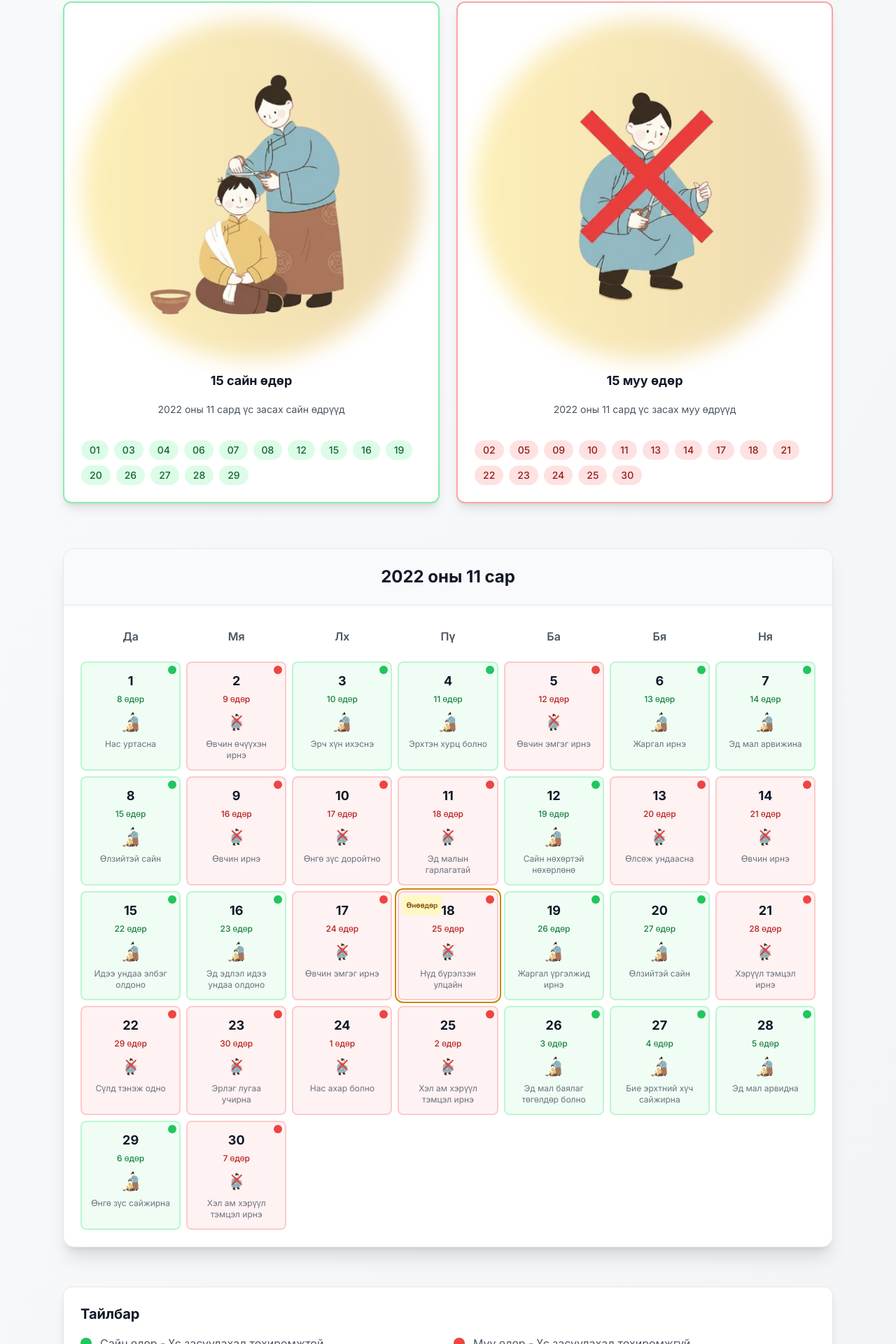
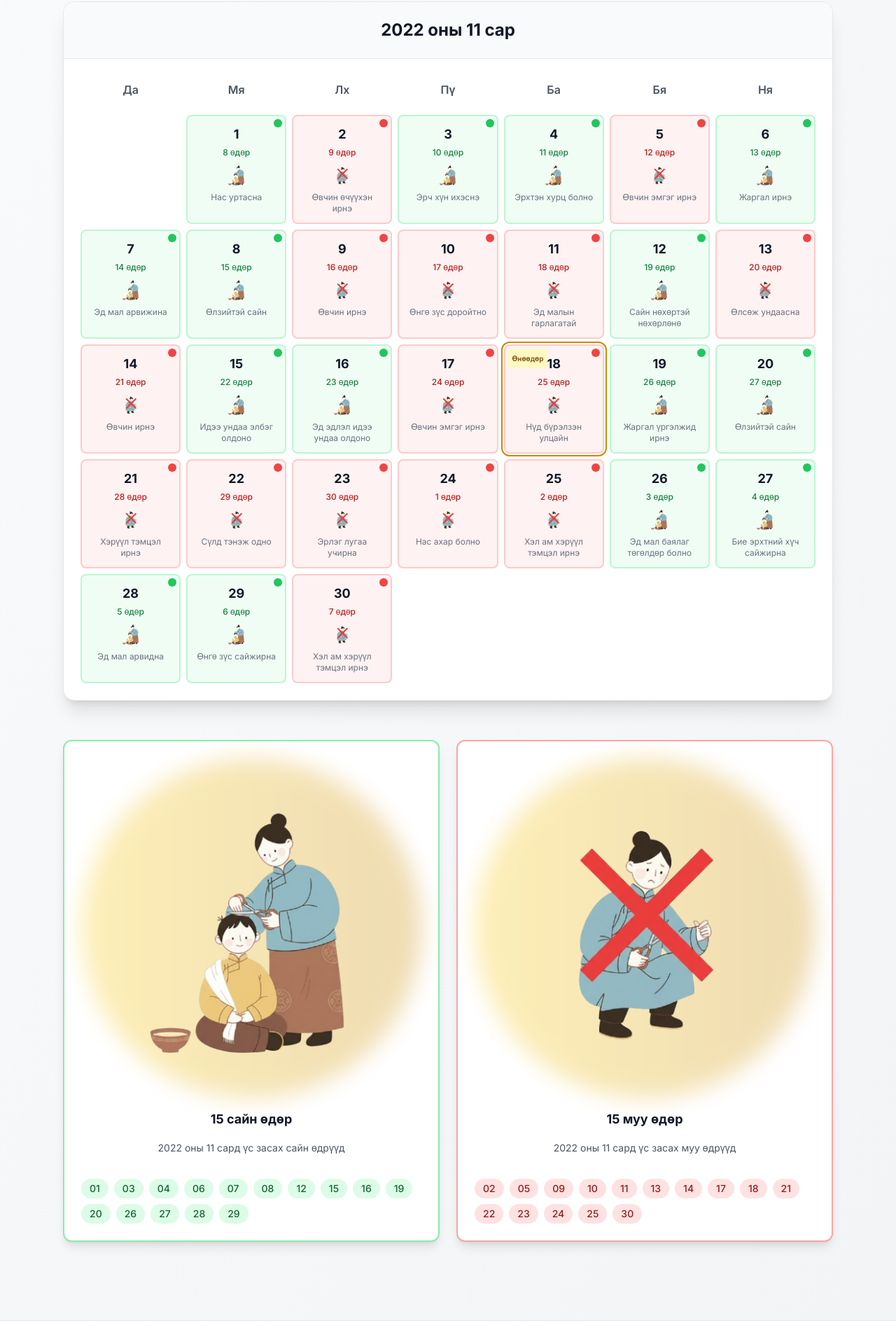
Before and after one commit to TsPuujee/tsagalbar-next, a Next.js app: page /hair-cutting-calendar in a window 1280 px wide. Shown: the part 403-2323 px from the top of the page at 70% size. Built offline with nearby package versions, Linux system fonts and the light colour scheme.

Commit message:
refactor: enhance hair-cutting calendar layout with week alignment helpers and restore summary cards

```diff
--- a/src/app/hair-cutting-calendar/page.tsx
+++ b/src/app/hair-cutting-calendar/page.tsx
@@ -44,6 +44,17 @@ export default function HairCuttingCalendarPage() {
   }, [currentMonth]);
 
   const toggleMode = useThemeToggle();
+
+  // Week alignment helpers (Sunday = 0)
+  const startDayOfWeek = React.useMemo(() => {
+    const dow = new Date(
+      currentMonth.getFullYear(),
+      currentMonth.getMonth(),
+      1
+    ).getDay();
+    // Convert to Monday-first index: Mon=0,...,Sun=6
+    return (dow + 6) % 7;
+  }, [currentMonth]);
 
   const generateHairCuttingCalendar = (month: Date) => {
     const year = month.getFullYear();
@@ -122,41 +133,6 @@ export default function HairCuttingCalendarPage() {
           </div>
         </PageHero>
 
-        {/* Summary Cards */}
-        <section className='layout pb-4'>
-          <div className='mb-12 grid grid-cols-1 gap-6 md:grid-cols-2'>
-            <LunarInfoCard
-              title={`${goodDays.length} сайн өдөр`}
-              description={`${format(
-                currentMonth,
-                'yyyy оны M сар'
-              )}д үс засах сайн өдрүүд`}
-              imageSrc='/images/good-haircut.png'
-              imageAlt='Үс засах сайн өдөр'
-              className='border-2 border-green-300 dark:border-green-600'
-            >
-              <div className='mt-4'>
-                <DayChips dates={goodDays.map((d) => d.date)} color='green' />
-              </div>
-            </LunarInfoCard>
-
-            <LunarInfoCard
-              title={`${badDays.length} муу өдөр`}
-              description={`${format(
-                currentMonth,
-                'yyyy оны M сар'
-              )}д үс засах муу өдрүүд`}
-              imageSrc='/images/bad-haircut.png'
-              imageAlt='Үс засах муу өдөр'
-              className='border-2 border-red-300 dark:border-red-600'
-            >
-              <div className='mt-4'>
-                <DayChips dates={badDays.map((d) => d.date)} color='red' />
-              </div>
-            </LunarInfoCard>
-          </div>
-        </section>
-
         {/* Calendar Grid */}
         <section className='layout pb-14'>
           <div className='overflow-hidden rounded-2xl border border-gray-200 bg-white shadow-xl dark:border-gray-700 dark:bg-gray-900'>
@@ -193,6 +169,11 @@ export default function HairCuttingCalendarPage() {
               </div>
 
               <div className='grid grid-cols-7 gap-2'>
+                {/* Leading empty placeholders so the 1st aligns with its weekday */}
+                {Array.from({ length: startDayOfWeek }).map((_, i) => (
+                  <div key={`leading-empty-${i}`} />
+                ))}
+
                 {calendarDays.map((day, index) => {
                   const isToday = format(day.date, 'yyyy-MM-dd') === todayStr;
                   return (
@@ -268,36 +249,51 @@ export default function HairCuttingCalendarPage() {
                     </div>
                   );
                 })}
+
+                {/* Trailing placeholders to complete the last week */}
+                {Array.from({
+                  length:
+                    (7 - ((startDayOfWeek + calendarDays.length) % 7)) % 7,
+                }).map((_, i) => (
+                  <div key={`trailing-empty-${i}`} />
+                ))}
               </div>
             </div>
           </div>
         </section>
 
-        {/* Legend */}
+        {/* Summary Cards */}
         <section className='layout pb-16'>
-          <div className='rounded-xl border border-gray-200 bg-white p-6 shadow-lg dark:border-gray-700 dark:bg-gray-900'>
-            <h3
-              className={clsx(
-                'mb-4 text-xl font-bold',
-                'text-gray-900 dark:text-white'
-              )}
+          <div className='mb-12 grid grid-cols-1 gap-6 md:grid-cols-2'>
+            <LunarInfoCard
+              title={`${goodDays.length} сайн өдөр`}
+              description={`${format(
+                currentMonth,
+                'yyyy оны M сар'
+              )}д үс засах сайн өдрүүд`}
+              imageSrc='/images/good-haircut.png'
+              imageAlt='Үс засах сайн өдөр'
+              className='border-2 border-green-300 dark:border-green-600'
             >
-              Тайлбар
-            </h3>
-            <div className='grid grid-cols-1 gap-4 md:grid-cols-2'>
-              <div className='flex items-center space-x-3'>
-                <div className='h-4 w-4 rounded-full bg-green-500'></div>
-                <span className={clsx('text-gray-600 dark:text-gray-300')}>
-                  Сайн өдөр - Үс засуулахад тохиромжтой
-                </span>
+              <div className='mt-4'>
+                <DayChips dates={goodDays.map((d) => d.date)} color='green' />
               </div>
-              <div className='flex items-center space-x-3'>
-                <div className='h-4 w-4 rounded-full bg-red-500'></div>
-                <span className={clsx('text-gray-600 dark:text-gray-300')}>
-                  Муу өдөр - Үс засуулахад тохиромжгүй
-                </span>
+            </LunarInfoCard>
+
+            <LunarInfoCard
+              title={`${badDays.length} муу өдөр`}
+              description={`${format(
+                currentMonth,
+                'yyyy оны M сар'
+              )}д үс засах муу өдрүүд`}
+              imageSrc='/images/bad-haircut.png'
+              imageAlt='Үс засах муу өдөр'
+              className='border-2 border-red-300 dark:border-red-600'
+            >
+              <div className='mt-4'>
+                <DayChips dates={badDays.map((d) => d.date)} color='red' />
               </div>
-            </div>
+            </LunarInfoCard>
           </div>
         </section>
 
--- a/src/utils/dateUtils.ts
+++ b/src/utils/dateUtils.ts
@@ -17,7 +17,8 @@ export const leapMonth = (Y: number, M: number): boolean => {
 /**
  * Сар тооцооллын туслах индекс.
  */
-export const Mstar = (Y: number, M: number): number => 12 * (Y - EPOCH) + M - MZERO;
+export const Mstar = (Y: number, M: number): number =>
+  12 * (Y - EPOCH) + M - MZERO;
 
 /**
  * Билгийн тооллын жинхэнэ сарын индексийг тооцоолно.
```
Also changed, not shown: src/utils/attribUtils.ts (+9 -1 lines), src/utils/calendarHelpers.ts (+13 -3 lines), src/hooks/useThemeToggle.ts (line endings or trailing spaces), src/utils/constants/ephemeris.ts (line endings or trailing spaces), src/utils/constants/index.ts (line endings or trailing spaces), src/utils/constants/names.ts (line endings or trailing spaces), src/utils/constants/usZasuulah.ts (line endings or trailing spaces), src/utils/types.ts (line endings or trailing spaces).
